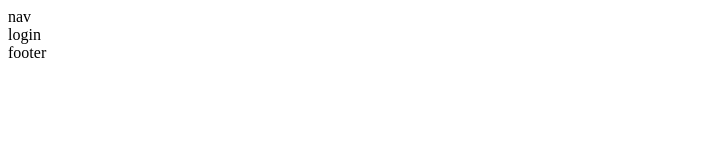
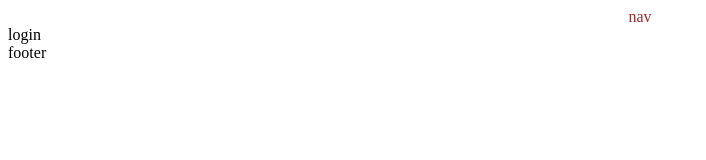
Before and after one commit to miniproject20234/voting_system, a React (Create React App) app in the folder voteing/: page /login in a window 1280 px wide. Shown: the top 160 px of the page, without its empty margins (0-706 px from the left). Built offline with nearby package versions, Linux system fonts and the light colour scheme.

Commit message:
router setup

```diff
--- a/voteing/src/components/nav.js
+++ b/voteing/src/components/nav.js
@@ -3,7 +3,7 @@ import React from 'react'
 const nav = () => {
   return (
     <>
-     <div>nav</div>
+     <div className='App'>nav</div>
     </>
 
   )
```
